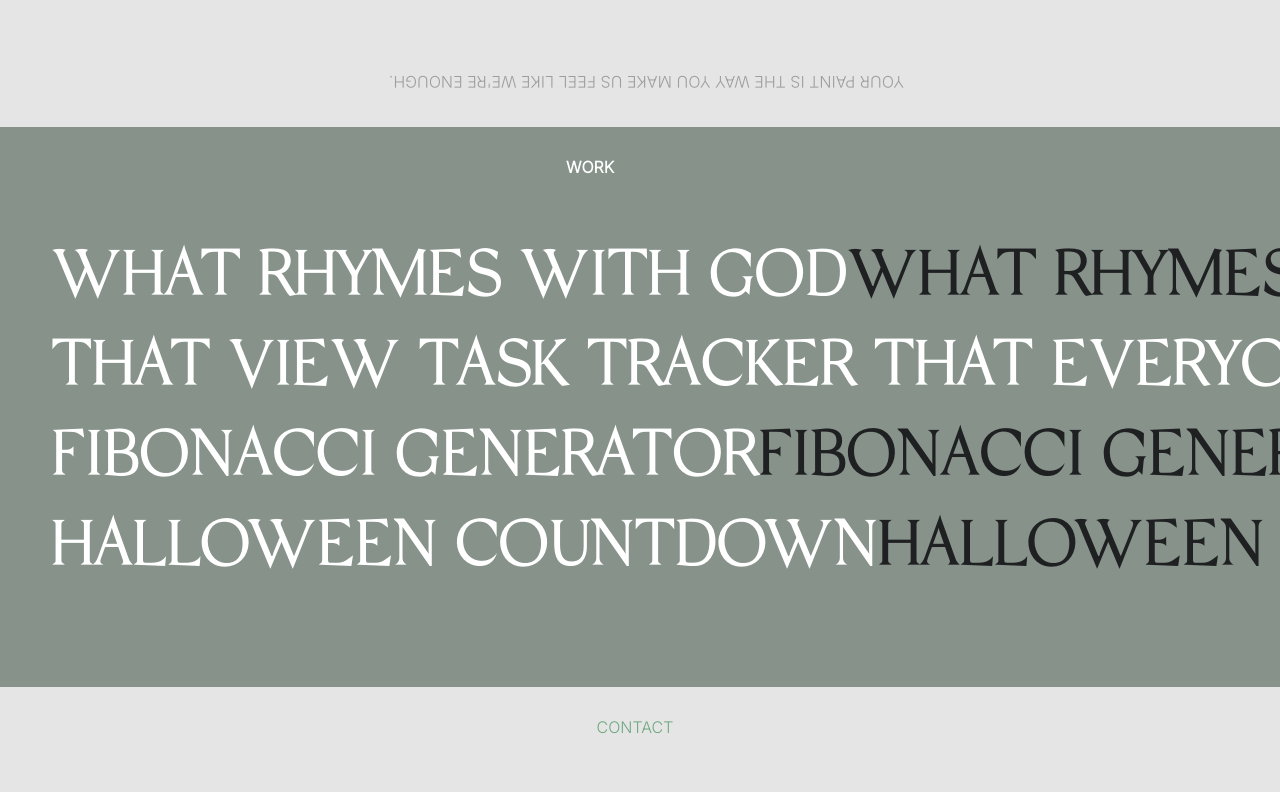
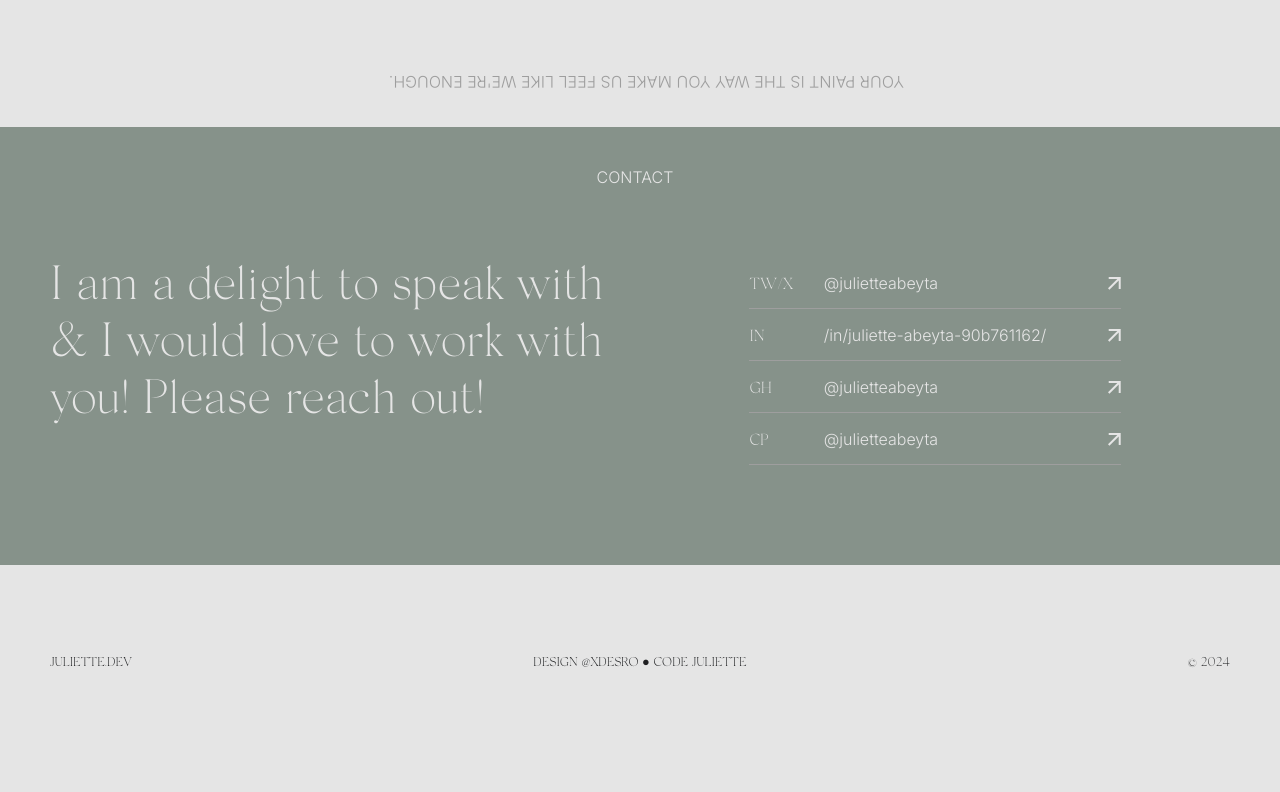
Before and after one commit to julietteabeyta/portfolio-2021, a Next.js app: page / in a window 1280 px wide. Shown: the part 588-1380 px from the top of the page. After the commit the page ends 1271 px from the top, so only its background shows below. Built offline with nearby package versions, Linux system fonts and the light colour scheme.

Commit message:
Comment out projects sections, restyle to match design

```diff
--- a/components/Contact.js
+++ b/components/Contact.js
@@ -10,7 +10,7 @@ export default function Introduction() {
           </div>
         </div>
       <div className="contact-cta">
-        I am a delight to talk to, and I would love to work with you! Please reach out!
+        I am a delight to speak with & I would love to work with you! Please reach out!
       </div>
       <div className="contact-method-container">
         <div className="contact-method contact-twitter">
@@ -18,7 +18,7 @@ export default function Introduction() {
           <p>@julietteabeyta</p>
           <a href="https://twitter.com/julietteabeyta" target="_blank" rel="noreferrer">
             <svg width="13" height="13" viewBox="0 0 13 13" fill="none" xmlns="http://www.w3.org/2000/svg">
-              <path fillRule="evenodd" clipRule="evenodd" d="M9.29289 2H0.707107V0H12.7071V12H10.7071V3.41421L1.41421 12.7071L0 11.2929L9.29289 2Z" fill="#86928A"/>
+              <path fillRule="evenodd" clipRule="evenodd" d="M9.29289 2H0.707107V0H12.7071V12H10.7071V3.41421L1.41421 12.7071L0 11.2929L9.29289 2Z" fill="#E5E5E5"/>
             </svg>
           </a>
         </div>
@@ -27,7 +27,7 @@ export default function Introduction() {
           <p>/in/juliette-abeyta-90b761162/</p>
           <a href="https://linkedin.com/in/juliette-abeyta-90b761162/" target="_blank" rel="noreferrer">
             <svg width="13" height="13" viewBox="0 0 13 13" fill="none" xmlns="http://www.w3.org/2000/svg">
-              <path fillRule="evenodd" clipRule="evenodd" d="M9.29289 2H0.707107V0H12.7071V12H10.7071V3.41421L1.41421 12.7071L0 11.2929L9.29289 2Z" fill="#86928A"/>
+              <path fillRule="evenodd" clipRule="evenodd" d="M9.29289 2H0.707107V0H12.7071V12H10.7071V3.41421L1.41421 12.7071L0 11.2929L9.29289 2Z" fill="#E5E5E5"/>
             </svg>
           </a>
         </div>
@@ -36,7 +36,7 @@ export default function Introduction() {
           <p>@julietteabeyta</p>
           <a href="https://github.com/julietteabeyta" target="_blank" rel="noreferrer">
             <svg width="13" height="13" viewBox="0 0 13 13" fill="none" xmlns="http://www.w3.org/2000/svg">
-              <path fillRule="evenodd" clipRule="evenodd" d="M9.29289 2H0.707107V0H12.7071V12H10.7071V3.41421L1.41421 12.7071L0 11.2929L9.29289 2Z" fill="#86928A"/>
+              <path fillRule="evenodd" clipRule="evenodd" d="M9.29289 2H0.707107V0H12.7071V12H10.7071V3.41421L1.41421 12.7071L0 11.2929L9.29289 2Z" fill="#E5E5E5"/>
             </svg>
           </a>
         </div>
@@ -45,7 +45,7 @@ export default function Introduction() {
           <p>@julietteabeyta</p>
           <a href="https://codepen.com/julietteabeyta" target="_blank" rel="noreferrer">
             <svg width="13" height="13" viewBox="0 0 13 13" fill="none" xmlns="http://www.w3.org/2000/svg">
-              <path fillRule="evenodd" clipRule="evenodd" d="M9.29289 2H0.707107V0H12.7071V12H10.7071V3.41421L1.41421 12.7071L0 11.2929L9.29289 2Z" fill="#86928A"/>
+              <path fillRule="evenodd" clipRule="evenodd" d="M9.29289 2H0.707107V0H12.7071V12H10.7071V3.41421L1.41421 12.7071L0 11.2929L9.29289 2Z" fill="#E5E5E5"/>
             </svg>
           </a>
         </div>
--- a/components/Transition.js
+++ b/components/Transition.js
@@ -10,7 +10,7 @@ const duration = 400;
 const defaultStyle = {
   transition: `opacity ${duration}ms ease-in-out`,
   opacity: 0,
-  marginBottom: '150px',
+  marginBottom: '75px',
 }
 
 const getTransitionStyles = {
--- a/pages/index.js
+++ b/pages/index.js
@@ -7,7 +7,7 @@ export default function Home() {
   return (
     <Layout>
       <Introduction />
-      <Projects />
+      {/* <Projects /> */}
       <Contact />
     </Layout>
   );
--- a/styles.css
+++ b/styles.css
@@ -113,8 +113,8 @@ a {
   left: -50px;
 }
 .subtext.contact-subtext {
-  color: var(--green-color);
-  top: 30px;
+  color: var(--light-color);
+  top: 40px;
   left: -5px;
 }
 
@@ -271,15 +271,17 @@ a {
 
 .contact-container {
   position: relative;
-  padding: 100px 50px 0px;
+  margin-top: 160px;
+  padding: 125px 50px 100px;
   display: grid;
   grid-template-columns: 1fr 1fr;
   justify-items: center;
+  background: var(--light-green);
+  color: var(--light-color);
 }
 
 .contact-cta {
   display: flex;
-  color: var(--primary-color);
   font-size: 3rem;
 }
 
--- a/styles.scss
+++ b/styles.scss
@@ -116,8 +116,8 @@ a {
     left: -50px;
   }
   &.contact-subtext {
-    color: var(--green-color);
-    top: 30px;
+    color: var(--light-color);
+    top: 40px;
     left: -5px;
   }
 }
@@ -278,15 +278,17 @@ a {
 
 .contact-container {
   position: relative;
-  padding: 100px 50px 0px;
+  margin-top: 160px;
+  padding: 125px 50px 100px;
   display: grid;
   grid-template-columns: 1fr 1fr;
   justify-items: center;
+  background: var(--light-green);
+  color: var(--light-color);
 }
 
 .contact-cta {
   display: flex;
-  color: var(--primary-color);
   font-size: 3rem;
 }
 
```
